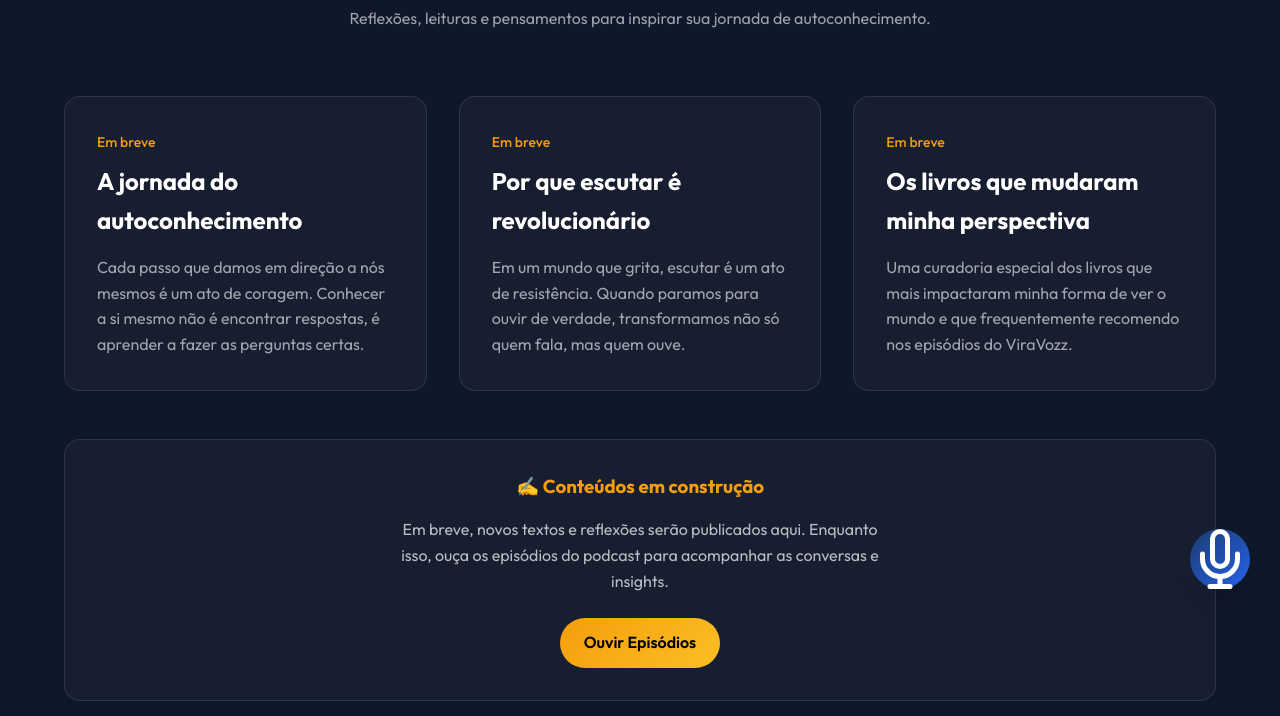
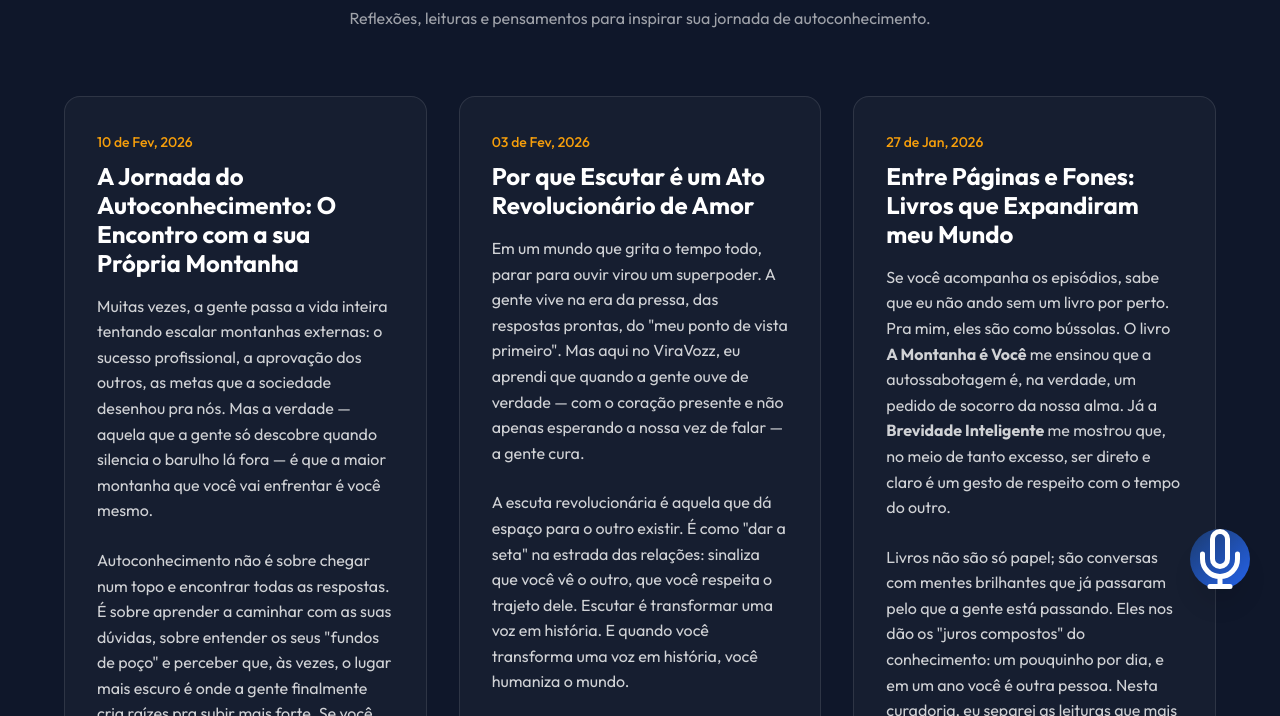
Before and after one commit to jessicadias-pro/viravozz-web, a plain HTML site: page blog.html in a window 1280 px wide. Shown: the part 181-897 px from the top of the page. Drawn offline with Linux system fonts and the light colour scheme; no server answers.

Commit message:
Add blog post content based on podcast tone

```diff
--- a/blog.html
+++ b/blog.html
@@ -48,64 +48,89 @@
     <section class="episodes-page">
         <div class="container">
             <div class="blog-grid"
-                style="display: grid; grid-template-columns: repeat(auto-fit, minmax(300px, 1fr)); gap: var(--space-xl);">
+                style="display: grid; grid-template-columns: repeat(auto-fit, minmax(350px, 1fr)); gap: var(--space-xl);">
                 <!-- Post 1 -->
                 <article class="blog-card"
-                    style="background: rgba(255,255,255,0.03); border: 1px solid rgba(255,255,255,0.1); border-radius: var(--radius-lg); padding: var(--space-xl);">
+                    style="background: rgba(255,255,255,0.03); border: 1px solid rgba(255,255,255,0.1); border-radius: var(--radius-lg); padding: var(--space-xl); display: flex; flex-direction: column;">
                     <div class="blog-card-content">
                         <span class="blog-card-date"
-                            style="color: var(--viravozz-gold); font-size: 0.875rem; font-weight: 500;">Em breve</span>
-                        <h3 class="blog-card-title" style="margin: 0.5rem 0 1rem; font-size: 1.5rem;">A jornada do
-                            autoconhecimento</h3>
-                        <p class="blog-card-excerpt" style="color: rgba(255,255,255,0.6);">
-                            Cada passo que damos em direção a nós mesmos é um ato de coragem.
-                            Conhecer a si mesmo não é encontrar respostas, é aprender a fazer as perguntas certas.
+                            style="color: var(--viravozz-gold); font-size: 0.875rem; font-weight: 500;">10 de Fev,
+                            2026</span>
+                        <h3 class="blog-card-title" style="margin: 0.5rem 0 1rem; font-size: 1.5rem; line-height: 1.2;">
+                            A Jornada do Autoconhecimento: O Encontro com a sua Própria Montanha</h3>
+                        <p class="blog-card-excerpt"
+                            style="color: rgba(255,255,255,0.8); line-height: 1.6; margin-bottom: 1.5rem;">
+                            Muitas vezes, a gente passa a vida inteira tentando escalar montanhas externas: o sucesso
+                            profissional, a aprovação dos outros, as metas que a sociedade desenhou pra nós. Mas a
+                            verdade — aquela que a gente só descobre quando silencia o barulho lá fora — é que a maior
+                            montanha que você vai enfrentar é você mesmo.
                         </p>
+                        <p style="color: rgba(255,255,255,0.8); line-height: 1.6; margin-bottom: 1.5rem;">
+                            Autoconhecimento não é sobre chegar num topo e encontrar todas as respostas. É sobre
+                            aprender a caminhar com as suas dúvidas, sobre entender os seus "fundos de poço" e perceber
+                            que, às vezes, o lugar mais escuro é onde a gente finalmente cria raízes pra subir mais
+                            forte. Se você está se sentindo perdido, lembre-se: a jornada pra dentro é a única que
+                            realmente transforma o seu olhar sobre o mundo lá fora.
+                        </p>
+                        <p style="color: var(--viravozz-gold); font-weight: 600;">Vem refletir comigo: qual é a pergunta
+                            que você tem tido medo de se fazer?</p>
                     </div>
                 </article>
 
                 <!-- Post 2 -->
                 <article class="blog-card"
-                    style="background: rgba(255,255,255,0.03); border: 1px solid rgba(255,255,255,0.1); border-radius: var(--radius-lg); padding: var(--space-xl);">
+                    style="background: rgba(255,255,255,0.03); border: 1px solid rgba(255,255,255,0.1); border-radius: var(--radius-lg); padding: var(--space-xl); display: flex; flex-direction: column;">
                     <div class="blog-card-content">
                         <span class="blog-card-date"
-                            style="color: var(--viravozz-gold); font-size: 0.875rem; font-weight: 500;">Em breve</span>
-                        <h3 class="blog-card-title" style="margin: 0.5rem 0 1rem; font-size: 1.5rem;">Por que escutar é
-                            revolucionário</h3>
-                        <p class="blog-card-excerpt" style="color: rgba(255,255,255,0.6);">
-                            Em um mundo que grita, escutar é um ato de resistência.
-                            Quando paramos para ouvir de verdade, transformamos não só quem fala, mas quem ouve.
+                            style="color: var(--viravozz-gold); font-size: 0.875rem; font-weight: 500;">03 de Fev,
+                            2026</span>
+                        <h3 class="blog-card-title" style="margin: 0.5rem 0 1rem; font-size: 1.5rem; line-height: 1.2;">
+                            Por que Escutar é um Ato Revolucionário de Amor</h3>
+                        <p class="blog-card-excerpt"
+                            style="color: rgba(255,255,255,0.8); line-height: 1.6; margin-bottom: 1.5rem;">
+                            Em um mundo que grita o tempo todo, parar para ouvir virou um superpoder. A gente vive na
+                            era da pressa, das respostas prontas, do "meu ponto de vista primeiro". Mas aqui no
+                            ViraVozz, eu aprendi que quando a gente ouve de verdade — com o coração presente e não
+                            apenas esperando a nossa vez de falar — a gente cura.
                         </p>
+                        <p style="color: rgba(255,255,255,0.8); line-height: 1.6; margin-bottom: 1.5rem;">
+                            A escuta revolucionária é aquela que dá espaço para o outro existir. É como "dar a seta" na
+                            estrada das relações: sinaliza que você vê o outro, que você respeita o trajeto dele.
+                            Escutar é transformar uma voz em história. E quando você transforma uma voz em história,
+                            você humaniza o mundo.
+                        </p>
+                        <p style="color: var(--viravozz-gold); font-weight: 600;">Quem você tem ouvido de verdade
+                            ultimamente? E, mais importante, você tem ouvido a sua própria voz?</p>
                     </div>
                 </article>
 
                 <!-- Post 3 -->
                 <article class="blog-card"
-                    style="background: rgba(255,255,255,0.03); border: 1px solid rgba(255,255,255,0.1); border-radius: var(--radius-lg); padding: var(--space-xl);">
+                    style="background: rgba(255,255,255,0.03); border: 1px solid rgba(255,255,255,0.1); border-radius: var(--radius-lg); padding: var(--space-xl); display: flex; flex-direction: column;">
                     <div class="blog-card-content">
                         <span class="blog-card-date"
-                            style="color: var(--viravozz-gold); font-size: 0.875rem; font-weight: 500;">Em breve</span>
-                        <h3 class="blog-card-title" style="margin: 0.5rem 0 1rem; font-size: 1.5rem;">Os livros que
-                            mudaram minha perspectiva</h3>
-                        <p class="blog-card-excerpt" style="color: rgba(255,255,255,0.6);">
-                            Uma curadoria especial dos livros que mais impactaram minha forma de ver o mundo
-                            e que frequentemente recomendo nos episódios do ViraVozz.
+                            style="color: var(--viravozz-gold); font-size: 0.875rem; font-weight: 500;">27 de Jan,
+                            2026</span>
+                        <h3 class="blog-card-title" style="margin: 0.5rem 0 1rem; font-size: 1.5rem; line-height: 1.2;">
+                            Entre Páginas e Fones: Livros que Expandiram meu Mundo</h3>
+                        <p class="blog-card-excerpt"
+                            style="color: rgba(255,255,255,0.8); line-height: 1.6; margin-bottom: 1.5rem;">
+                            Se você acompanha os episódios, sabe que eu não ando sem um livro por perto. Pra mim, eles
+                            são como bússolas. O livro <strong>A Montanha é Você</strong> me ensinou que a
+                            autossabotagem é, na verdade, um pedido de socorro da nossa alma. Já a <strong>Brevidade
+                                Inteligente</strong> me mostrou que, no meio de tanto excesso, ser direto e claro é um
+                            gesto de respeito com o tempo do outro.
                         </p>
+                        <p style="color: rgba(255,255,255,0.8); line-height: 1.6; margin-bottom: 1.5rem;">
+                            Livros não são só papel; são conversas com mentes brilhantes que já passaram pelo que a
+                            gente está passando. Eles nos dão os "juros compostos" do conhecimento: um pouquinho por
+                            dia, e em um ano você é outra pessoa. Nesta curadoria, eu separei as leituras que mais
+                            ecoaram aqui no podcast e que me ajudaram a montar o quebra-cabeça do ViraVozz.
+                        </p>
+                        <p style="color: var(--viravozz-gold); font-weight: 600;">Qual livro mudou a sua forma de ver o
+                            mundo?</p>
                     </div>
                 </article>
-            </div>
-
-            <!-- Coming Soon Message -->
-            <div
-                style="text-align: center; margin-top: 3rem; padding: 2rem; background: rgba(255,255,255,0.03); border-radius: 1rem; border: 1px solid rgba(255,255,255,0.1);">
-                <h3 style="color: var(--viravozz-gold); margin-bottom: 1rem;">✍️ Conteúdos em construção</h3>
-                <p style="color: rgba(255,255,255,0.7); max-width: 500px; margin: 0 auto;">
-                    Em breve, novos textos e reflexões serão publicados aqui.
-                    Enquanto isso, ouça os episódios do podcast para acompanhar as conversas e insights.
-                </p>
-                <a href="episodios.html" class="btn btn-primary" style="margin-top: 1.5rem;">
-                    Ouvir Episódios
-                </a>
             </div>
         </div>
     </section>
```
